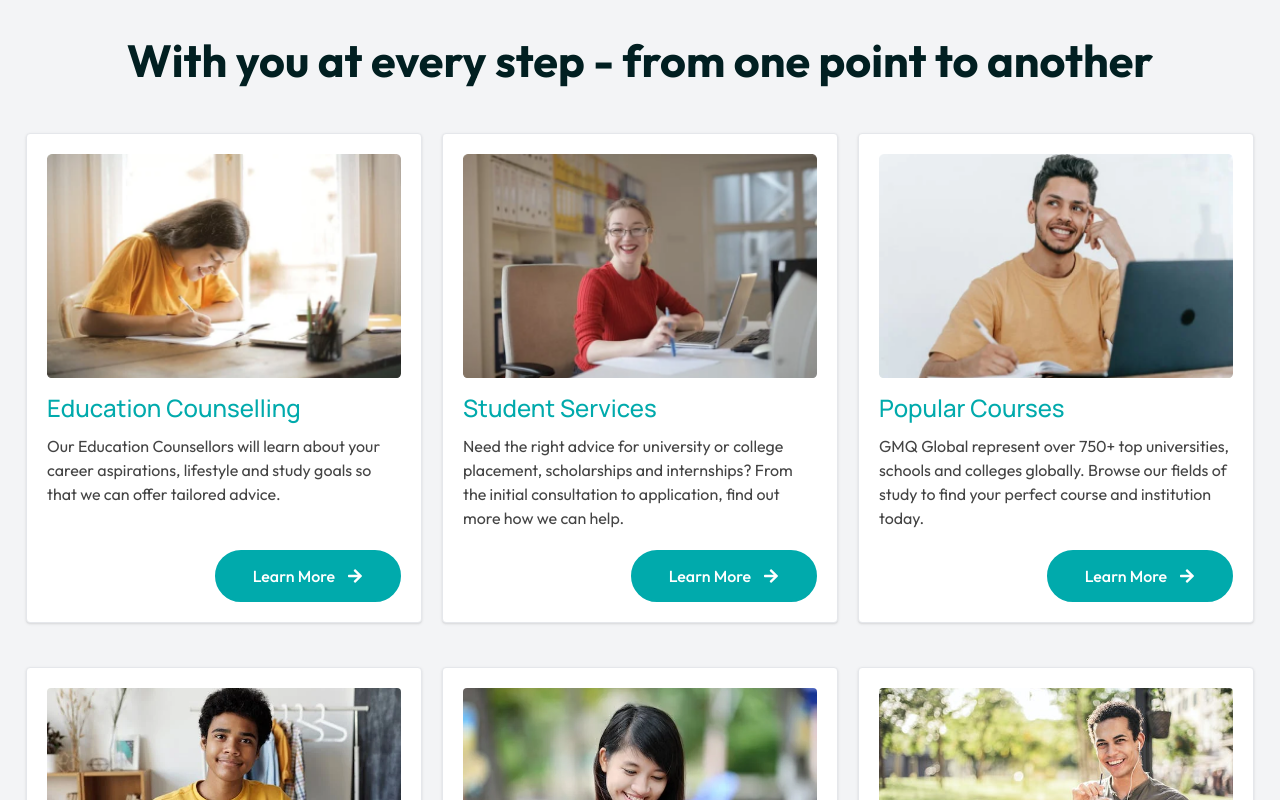
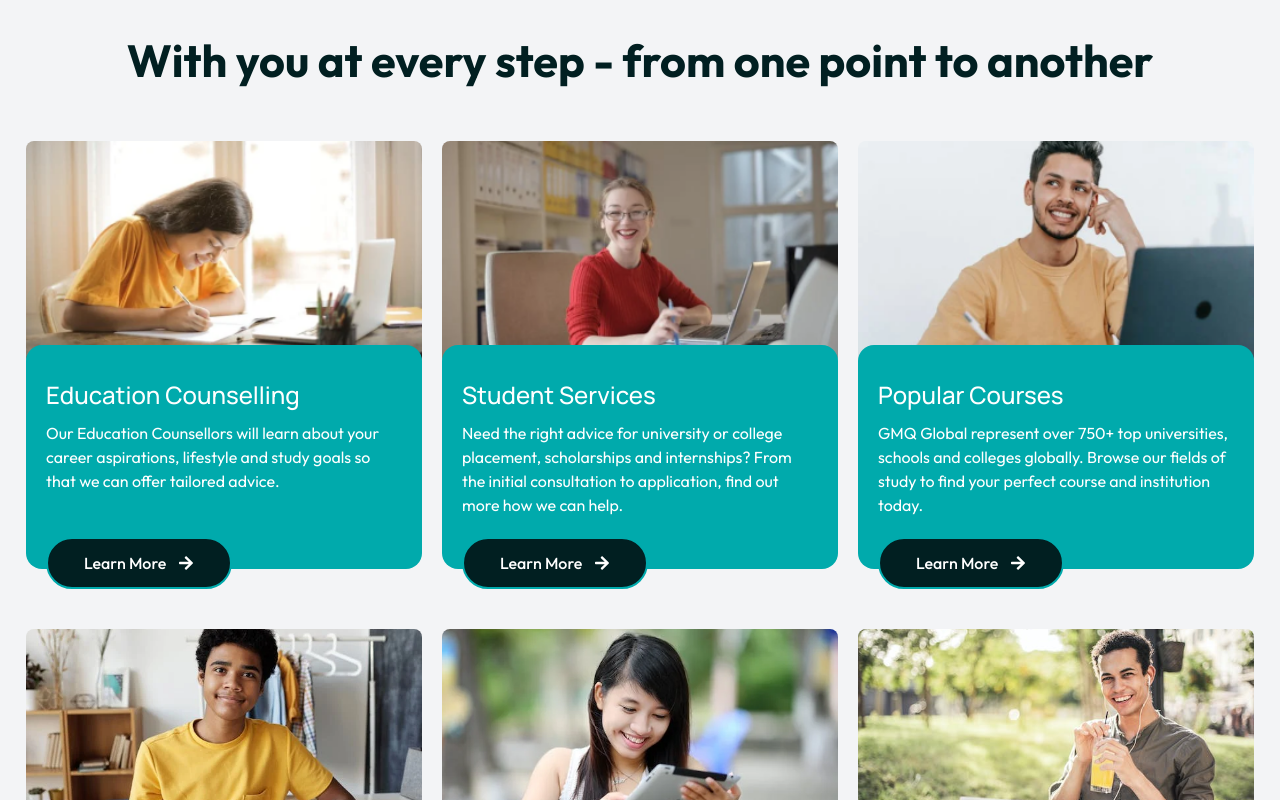
Before and after one commit to proLanguage23/GMQ, a Next.js app: page / in a window 1280 px wide. Shown: the part 520-1320 px from the top of the page. Built offline with nearby package versions, Linux system fonts and the light colour scheme.

Commit message:
home page updated

```diff
--- a/src/components/home/courses/CoursesItem.tsx
+++ b/src/components/home/courses/CoursesItem.tsx
@@ -1,37 +1,36 @@
-import { AppDescription, AppSubTitle, PageLink } from "@/components/share";
+import { AppDescription, PageLink } from "@/components/share";
 import Image from "next/image";
 import React from "react";
 
-function CoursesItem({
-  id,
-  img,
-  title,
-  description,
-  btn,
-  class_name = "",
-}: any) {
+function CoursesItem({ img, title, description, btn, class_name = "" }: any) {
   return (
     <div
-      className={`w-full bg-white rounded my-3 md:p-5 p-3 border shadow flex flex-col justify-between flex-wrap ${class_name}`}
+      className={`w-full rounded my-5 flex flex-col justify-between flex-wrap ${class_name}`}
     >
-      <div className="">
       <Image
         src={img}
         alt={"logo"}
         quality={100}
+        width={400}
         priority={true}
-          className="w-full object-cover rounded h-56"
+        className="object-cover h-56 -mb-5 mx-auto rounded-lg"
       />
+      <div className="bg-secondary md:p-5 p-3 !pb-0 flex-1 flex flex-col justify-between rounded-2xl relative">
+        <div className="df">
           <PageLink
             href={btn?.href}
             text={title}
             isIcon={false}
-          class_name="mt-3 !justify-start block pb-2 text-[24px] font-medium text-primary capitalize manropeFont hover:underline  transition-all text-secondary"
+            class_name="mt-3 !justify-start block pb-2 text-[24px] font-medium text-white capitalize manropeFont hover:underline  transition-all text-secondary"
           />
-        <AppDescription text={description} class_name="line-clamp-4" />
+          <AppDescription
+            text={description}
+            class_name="line-clamp-4 text-white"
+          />
         </div>
-      <div className="mt-5 flex md:justify-end">
-        <PageLink {...btn} class_name="commonBtnStyle" />
+        <div className="mt-5 flex -mb-5">
+          <PageLink {...btn} class_name="NewCommonBtnStyle" />
+        </div>
       </div>
     </div>
   );
--- /dev/null
+++ b/src/components/home/courses/OldCoursesItem.tsx
@@ -0,0 +1,40 @@
+import { AppDescription, PageLink } from "@/components/share";
+import Image from "next/image";
+import React from "react";
+
+function OldCoursesItem({
+  id,
+  img,
+  title,
+  description,
+  btn,
+  class_name = "",
+}: any) {
+  return (
+    <div
+      className={`w-full bg-white rounded my-3 md:p-5 p-3 border shadow flex flex-col justify-between flex-wrap ${class_name}`}
+    >
+      <div className="">
+        <Image
+          src={img}
+          alt={"logo"}
+          quality={100}
+          priority={true}
+          className="w-full object-cover rounded h-56"
+        />
+        <PageLink
+          href={btn?.href}
+          text={title}
+          isIcon={false}
+          class_name="mt-3 !justify-start block pb-2 text-[24px] font-medium text-primary capitalize manropeFont hover:underline  transition-all text-secondary"
+        />
+        <AppDescription text={description} class_name="line-clamp-4" />
+      </div>
+      <div className="mt-5 flex md:justify-end">
+        <PageLink {...btn} class_name="commonBtnStyle" />
+      </div>
+    </div>
+  );
+}
+
+export default OldCoursesItem;
--- a/src/styles/globals.css
+++ b/src/styles/globals.css
@@ -12,4 +12,7 @@
   .commonBtnStyle {
     @apply block w-fit bg-secondary hover:bg-white hover:text-secondary text-white border-2 border-secondary transition-all rounded-full p-2 text-center font-medium capitalize px-9 py-3;
   }
+  .NewCommonBtnStyle {
+    @apply block w-fit bg-primary hover:bg-white hover:text-secondary text-white border-2 border-secondary transition-all rounded-full p-2 text-center font-medium capitalize px-9 py-3;
+  }
 }
```
Also changed, not shown: src/assets/whyGMQ.png. Lines whose indentation alone changed are shown as unchanged.
